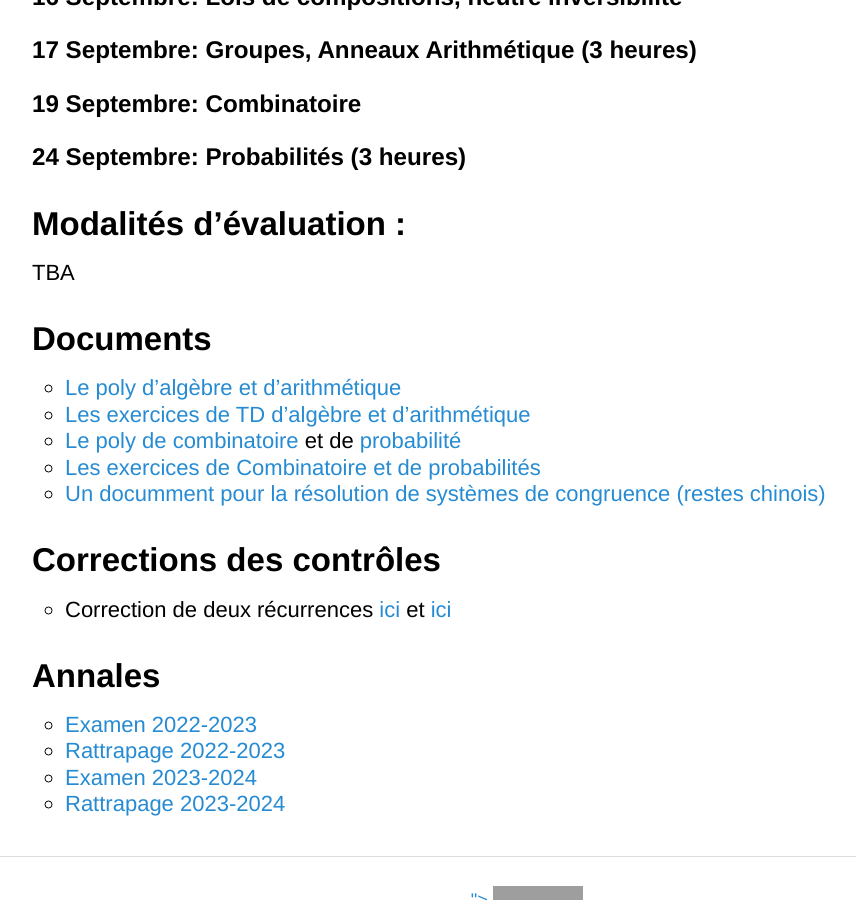
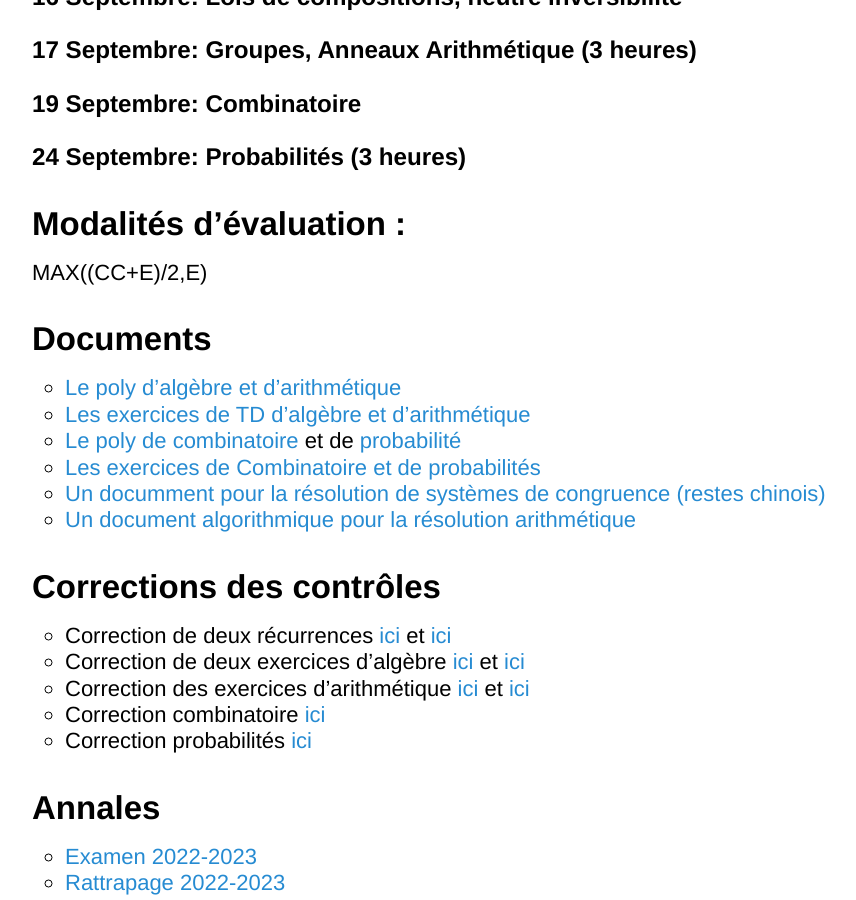
Before and after one commit to YannRotella/cpt-maths, a Jekyll site: the page built from index.md, in a window 1280 px wide and 900 px high, scrolled down 1394 px. Shown: the whole window, without its empty margins (113-969 px from the left). Built offline with Jekyll 4.4.1, drawn with Linux system fonts in a browser that asks for light colours; grey boxes are pictures that could not be loaded.

Commit message:
corrections

```diff
--- a/index.md
+++ b/index.md
@@ -48,7 +48,7 @@ Se référer surtout à [CELCAT](https://edt.uvsq.fr/cal?vt=month&dt=2024-09-18&
 
 ## Modalités d'évaluation :
 
-TBA
+MAX((CC+E)/2,E)
 
 ## Documents
 
@@ -57,10 +57,16 @@ TBA
  - [Le poly de combinatoire](docs/CM_combi.pdf) et de [probabilité](docs/CM_proba.pdf)
  - [Les exercices de Combinatoire et de probabilités](docs/TDcombi.pdf)
  - [Un documment pour la résolution de systèmes de congruence (restes chinois)](docs/complement_restes_chinois.pdf)
+ - [Un document algorithmique pour la résolution arithmétique](docs/Franck_arithmetique_modulaire.pdf)
 
 ## Corrections des contrôles
 
  - Correction de deux récurrences [ici](docs/corr1td12.pdf) et [ici](docs/corr1td3.pdf)
+ - Correction de deux exercices d'algèbre [ici](docs/corr2td3.pdf) et [ici](docs/corr2td12.pdf)
+ - Correction des exercices d'arithmétique [ici](docs/corr3td3.pdf) et [ici](docs/corr3td12.pdf)
+ - Correction combinatoire [ici](docs/corr4.pdf)
+ - Correction probabilités [ici](docs/corr5.pdf)
+
 
 ## Annales
  - [Examen 2022-2023](docs/exam2022.pdf)
```
Also changed, not shown: 7 other files.
